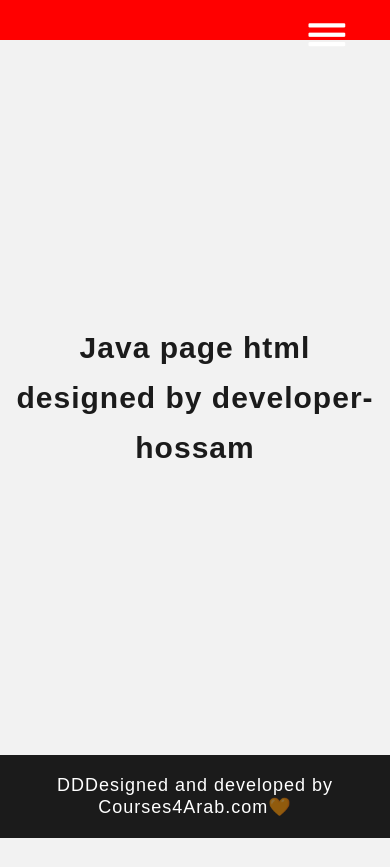
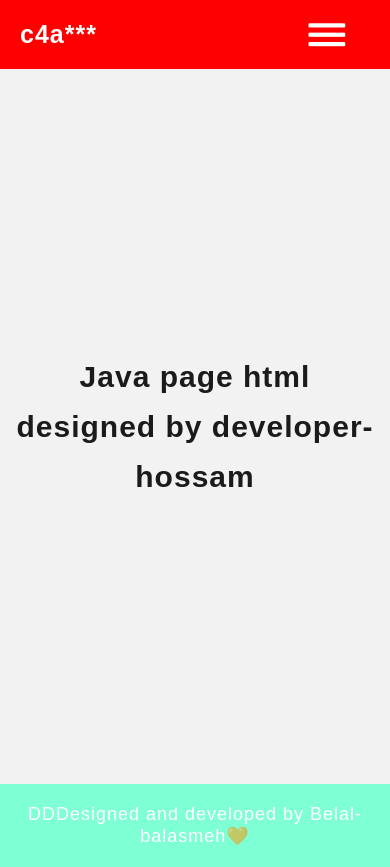
Before and after one commit to Devloper-Belal/react1, a React (Create React App) app: page /html in a window 390 px wide. Before the commit the page ends 844 px from the top, so only its background shows below. Built offline with nearby package versions, Linux system fonts and the light colour scheme.

Commit message:
كلاس مخصص

```diff
--- a/public/mobile-screen.css
+++ b/public/mobile-screen.css
@@ -1,10 +1,4 @@
-.show-when-mobile {
-  display: block;
-}
 
-.hide-when-mobile {
-  display: none;
-}
 
 /* ====================================
     1. Font Awesom hamburger menu
--- a/public/style.css
+++ b/public/style.css
@@ -143,36 +143,9 @@ h1 {
 /* ==================
     2. main & footer
 ===================== */
-main{
-  color: #1b1b1b;
 
-  height: calc(100vh - 128.64px);
 
-  font-size: 30px;
-  font-weight: bold;
-  line-height: 50px;
 
-  display: flex;
-  justify-content: center;
-  align-items: center;
-
-  text-align: center;
-}
-
-footer{
-  background-color: #1b1b1b;
-
-  padding: 20px 0;
-  text-align: center;
-  font-size: 18px;
-}
-
-/* ==================
-    3. header of mobile
-===================== */
-.show-when-mobile {
-  display: none;
-}
 /*new code */
 .main-link:hover,.main-link.active {
   color: cyan;
--- /dev/null
+++ b/src/comp/footer.css
@@ -0,0 +1,10 @@
+footer{
+  background-color: #1b1b1b;
+
+  padding: 20px 0;
+  text-align: center;
+  font-size: 18px;
+}
+footer.ali{
+  background-color: aquamarine;
+}
--- a/src/comp/footer.js
+++ b/src/comp/footer.js
@@ -1,10 +1,11 @@
 import React from 'react';
+import './footer.css';
 
 const Footer = () => {
   return (
-    <div>
-      <footer>
-        DDDesigned and developed by Courses4Arab.com
+    <div >
+      <footer className="ali">
+        DDDesigned and developed by Belal-balasmeh
         <span>&#129505;</span>
       </footer>
     </div>
--- /dev/null
+++ b/src/comp/header.css
@@ -0,0 +1,16 @@
+/* ==================
+    3. header of mobile
+===================== */
+.show-when-mobile {
+  display: none;
+}
+
+@media (max-width:800px) {
+  .show-when-mobile {
+    display: block;
+  }
+
+  .hide-when-mobile {
+    display: none;
+  }
+}
--- a/src/comp/header.js
+++ b/src/comp/header.js
@@ -1,10 +1,11 @@
 import React from "react";
 import { Link,NavLink } from "react-router-dom";
+import './header.css'
 const Header = () => {
   return (
-    <div>
+    <div className="ali">
 
-      <header className="hide-when-mobile">
+      <header className="hide-when-mobile ali">
         <h1>  <Link to="/">c4a***</Link></h1>
         <ul className="flex">
           <li className="main-list">
@@ -62,8 +63,8 @@ const Header = () => {
           </li>
         </ul>
       </header>
-      <header style={{ backgroundColor: "red" }} className="show-when-mobile">
-        <h1></h1>
+      <header style={{ backgroundColor: "red" }} className="show-when-mobile ali">
+        <h1>c4a***</h1>
         <label className="absolute" htmlFor="burger">
           <i className="fas fa-bars" />
         </label>
--- /dev/null
+++ b/src/comp/maincontant.css
@@ -0,0 +1,15 @@
+main{
+  color: #1b1b1b;
+
+  height: calc(100vh - 128.64px);
+
+  font-size: 30px;
+  font-weight: bold;
+  line-height: 50px;
+
+  display: flex;
+  justify-content: center;
+  align-items: center;
+
+  text-align: center;
+}
--- a/src/comp/maincontant.js
+++ b/src/comp/maincontant.js
@@ -1,10 +1,10 @@
 import React from 'react';
-
+import './maincontant.css';
 const Maincontant = ({pag,designer}) => {
   return (
-    <div>
+
         <main> Java page {pag} <br /> designed by {designer} </main>
-    </div>
+
   );
 }
 
--- a/src/index.js
+++ b/src/index.js
@@ -1,7 +1,8 @@
 import React from 'react';
 import ReactDOM from 'react-dom/client';
 import './index.css';
-import App from './App';
+
+//import App from './App';
 import {
   createBrowserRouter,
   RouterProvider,
```
